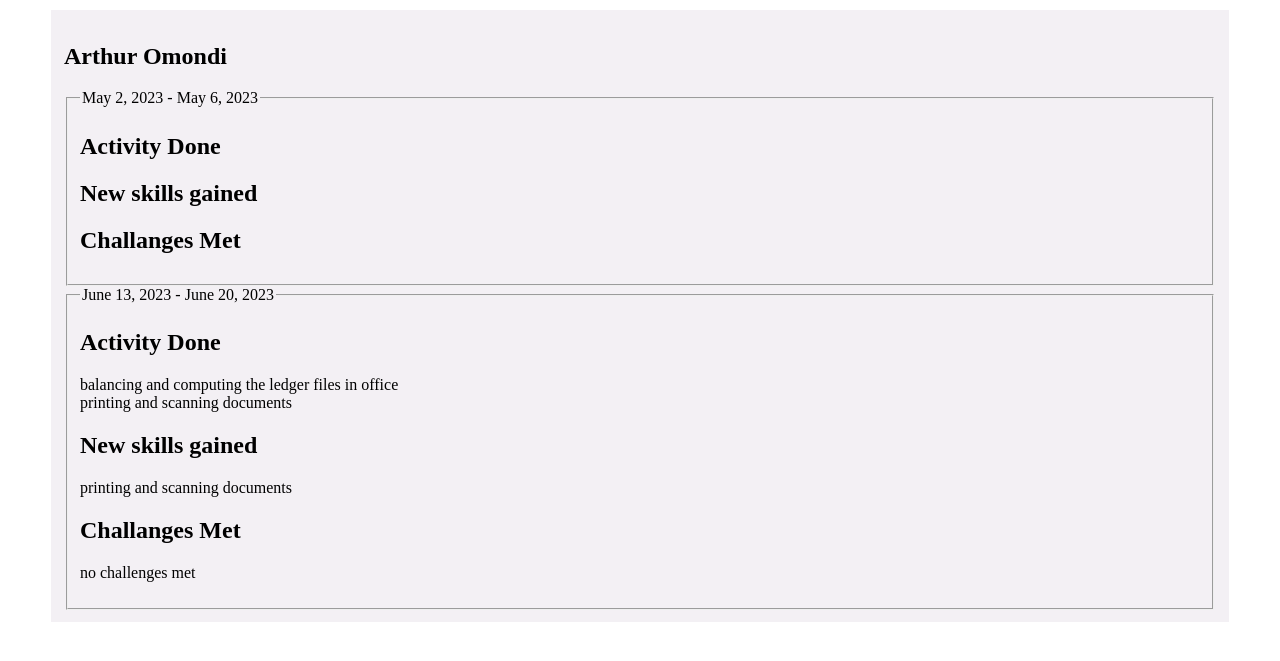
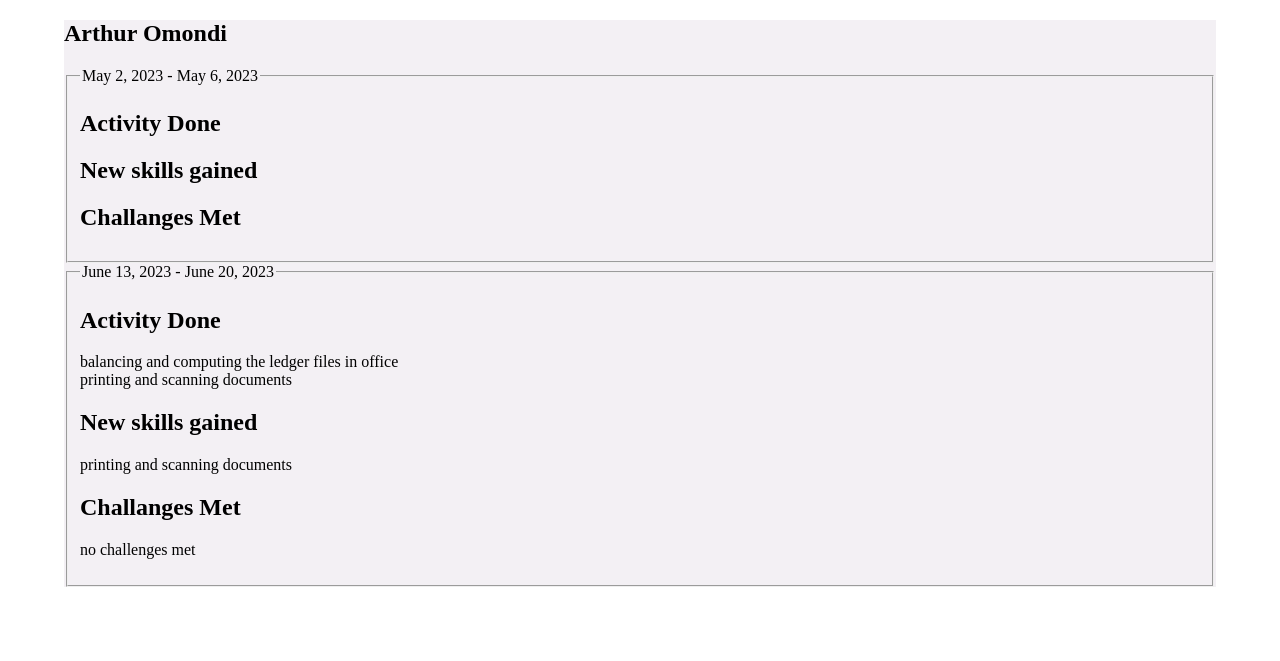
Before and after one commit to arthurom254/Kengen, a Django app: page /view/2 in a window 1280 px wide. Shown: the top 661 px of the page. Run offline with Django 4.2, Linux system fonts and the light colour scheme; data comes from the database, SQL or seed files in the repository.

Commit message:
Update view.html

```diff
--- a/templates/view.html
+++ b/templates/view.html
@@ -5,8 +5,8 @@
     <style>
           .personal {
             width: 90vw;
-            margin: 10px auto;
-            padding: 1%;
+            margin: 0px auto;
+            padding: 0%;
             background-color: rgba(238, 234, 240, 0.7);
         }
     </style>
```
